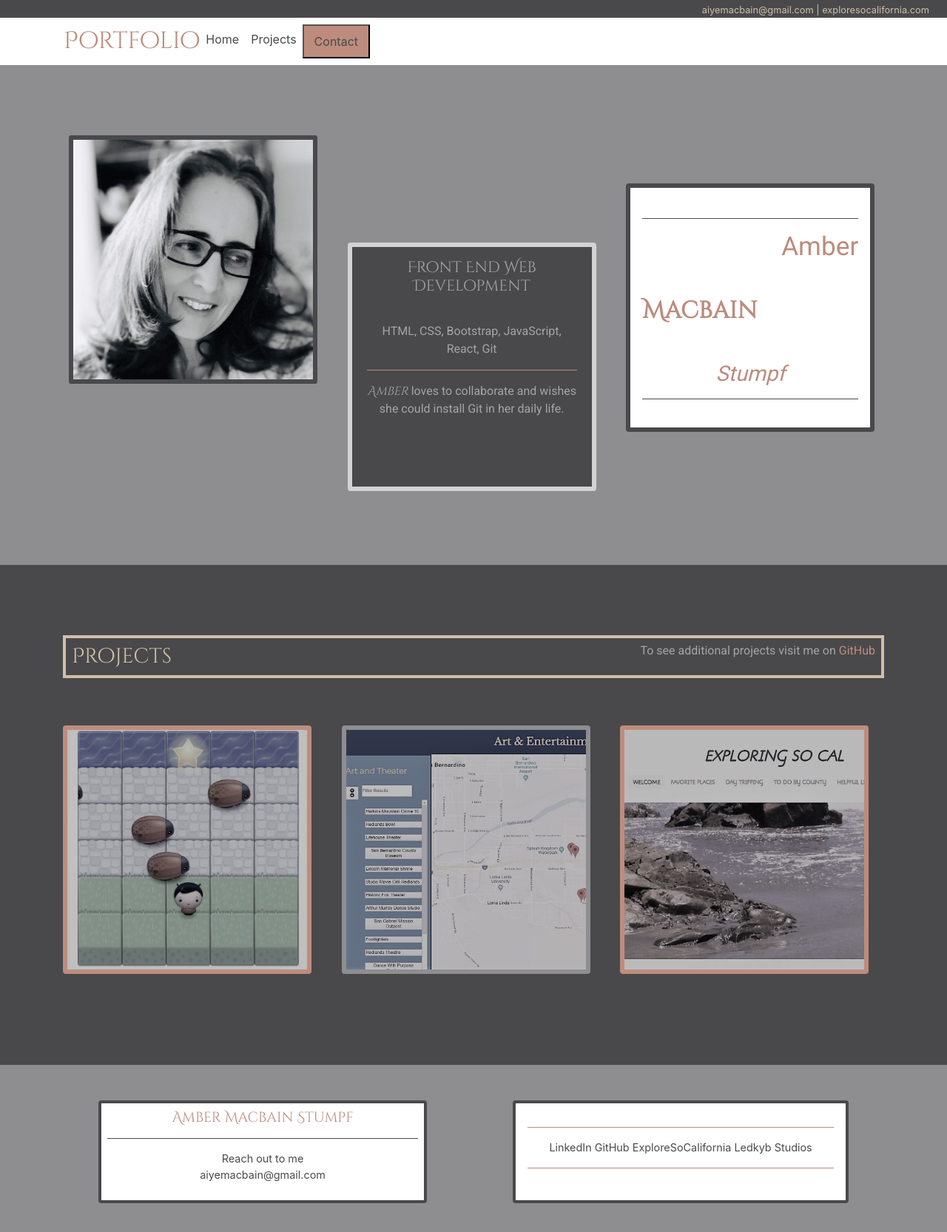
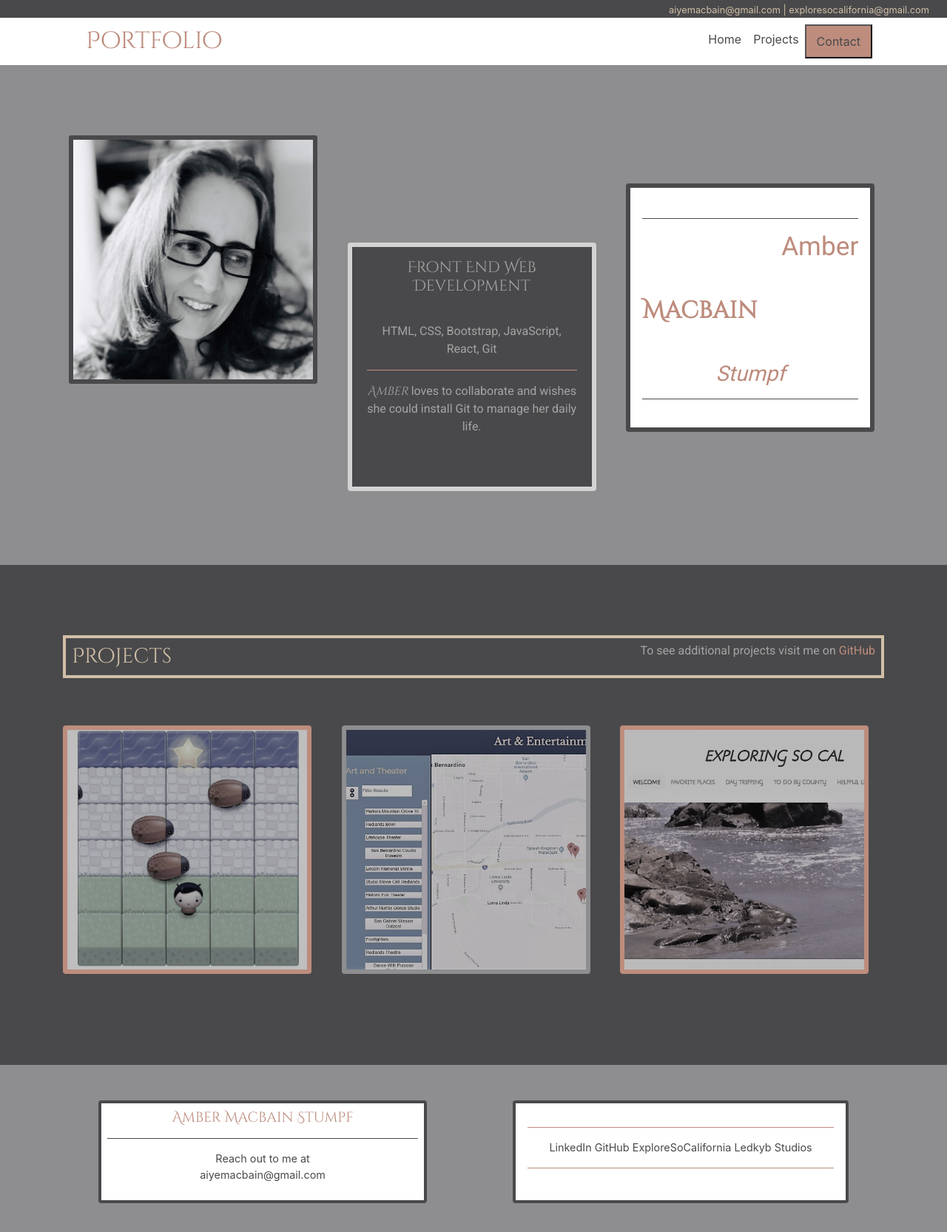
Before and after one commit to amacbain1/portfolio2019, a React (Create React App) app: page / in a window 1280 px wide. Shown: the top 1666 px of the page at 74% size. Built offline with nearby package versions, Linux system fonts and the light colour scheme.

Commit message:
Fixes header

```diff
--- a/src/components/contact.js
+++ b/src/components/contact.js
@@ -1,5 +1,7 @@
 import React, { Component } from 'react'
 import './Contact.scss'
+
+
 class Contact extends Component {
     render() {
 
@@ -11,7 +13,7 @@ class Contact extends Component {
                         <div className='card contact-card m-5 p-2'>
                             <h4 className='name'>Amber Macbain Stumpf</h4>
                             <hr className='dark' />
-                            <p>Reach out to me <br />aiyemacbain@gmail.com</p>
+                            <p>Reach out to me at<br />aiyemacbain@gmail.com</p>
                         </div>
                         <div className='card contact-card m-5 p-3'>
                             <hr />
--- a/src/components/header.js
+++ b/src/components/header.js
@@ -9,14 +9,14 @@ const Header = () => {
       <div className='nav-bg'>
 
         <div className='top-stripe'>
-          <span className='span'>aiyemacbain@gmail.com | exploresocalifornia.com</span>
+          <span className='span'>aiyemacbain@gmail.com | exploresocalifornia@gmail.com</span>
         </div>
 
         <div className='container'>
-          <div className='row'>
+
           <nav className='navbar navbar-expand-sm nav-bg'>
 
-              <div className=''>
+            <div className='container'>
               <a href='/' className='logo'>Portfolio</a>
             </div>
 
@@ -37,7 +37,7 @@ const Header = () => {
             </div>
 
           </nav>
-          </div>
+
         </div>
 
       </div>
--- a/src/components/header.scss
+++ b/src/components/header.scss
@@ -11,6 +11,10 @@
     height: 1.5rem;
     background-color: $onyx;
     text-align: right;
+
+    @media screen and (max-width: 575.98px){
+      display: none;
+     }
 
     .span {
       font-size: .8rem;
--- a/src/components/home.js
+++ b/src/components/home.js
@@ -18,7 +18,7 @@ class Home extends Component {
 
             <div className='card mx-2 card-skills card-main text-center'>
               <h2 className='card-title text-white-50 m-3'>Front End Web Development</h2>
-              <p className='card-body text-white-50'>HTML, CSS, Bootstrap, JavaScript, React, Git<br /><hr /><em style={{ fontFamily: 'Cinzel Decorative' }}>Amber</em> loves to collaborate and wishes she could install Git in her daily life.</p>
+              <p className='card-body text-white-50'>HTML, CSS, Bootstrap, JavaScript, React, Git<br /><hr /><em style={{ fontFamily: 'Cinzel Decorative' }}>Amber</em> loves to collaborate and wishes she could install Git to manage her daily life.</p>
 
             </div>
 
--- a/src/components/projects.scss
+++ b/src/components/projects.scss
@@ -46,6 +46,7 @@
 
     .text {
       color: white;
+      font-weight: lighter;
       font-size: 1em;
       position: absolute;
       top: 50%;
@@ -54,6 +55,15 @@
       -ms-transform: translate(-50%, -50%);
       transform: translate(-50%, -50%);
     }
+
+    h6 {
+      font-family: $cinzel;
+    }
+
+    hr {
+      border-color: $rosegold;
+    }
+
   }
 
 
@@ -61,14 +71,6 @@
 
   .card-columns{
     margin-top: 4rem;
-
-    hr {
-      border-color: $rosegold;
-    }
-
-    h6 {
-      font-family: $cinzel;
-    }
 
     .project-1 {
       background-image: url(./../../src/images/bw_ladybug_game.jpg);
```
Lines whose indentation alone changed are shown as unchanged.
